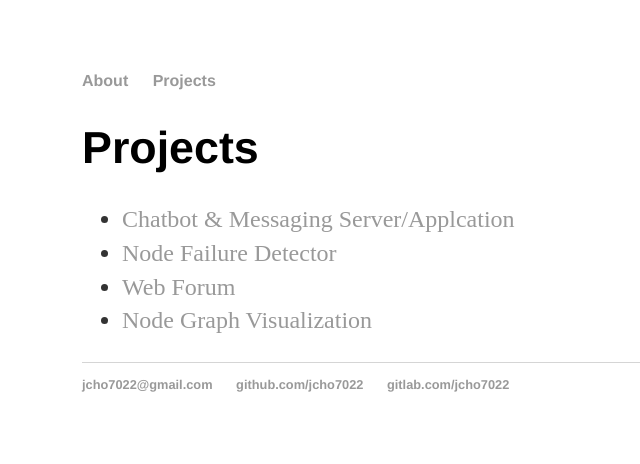
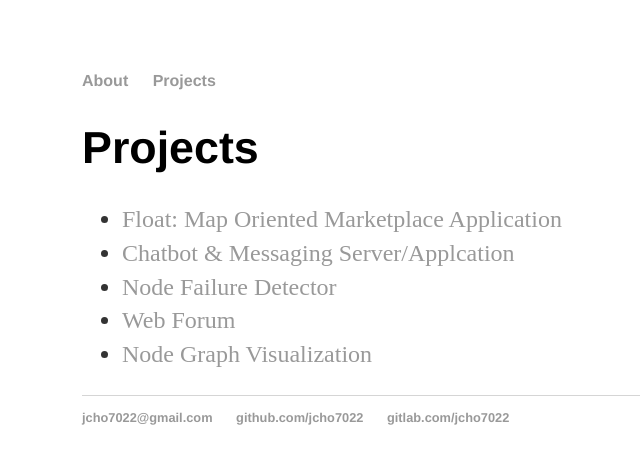
Before and after one commit to jcho7022/jcho7022.github.io, a Jekyll site: the page built from projects/index.html, in a window 1280 px wide. Shown: the top 464 px of the page, without its empty margins (110-750 px from the left). Built offline with Jekyll 4.4.1, drawn with Linux system fonts in a browser that asks for light colours; part of the change alters nothing that is shown.

Commit message:
Update index.html

```diff
--- a/projects/index.html
+++ b/projects/index.html
@@ -5,7 +5,7 @@ title: Projects
 <h1>{{ page.title }}</h1>
 <ul class="projects">
 
-  <li> <a href="/projects/float" title="Float: Map Oriented Marketplace Application</a></li>
+  <li> <a href="/projects/float" title="Float: Map Oriented Marketplace Application">Float: Map Oriented Marketplace Application</a></li>
   <li> <a href="/projects/chatbot" title="Chatbot & Client App">Chatbot & Messaging Server/Applcation</a></li>
   <li> <a href="/projects/fd" title="Failure Detector">Node Failure Detector</a></li>
   <li> <a href="/projects/forum" title="Simple Forum">Web Forum</a></li>
```
